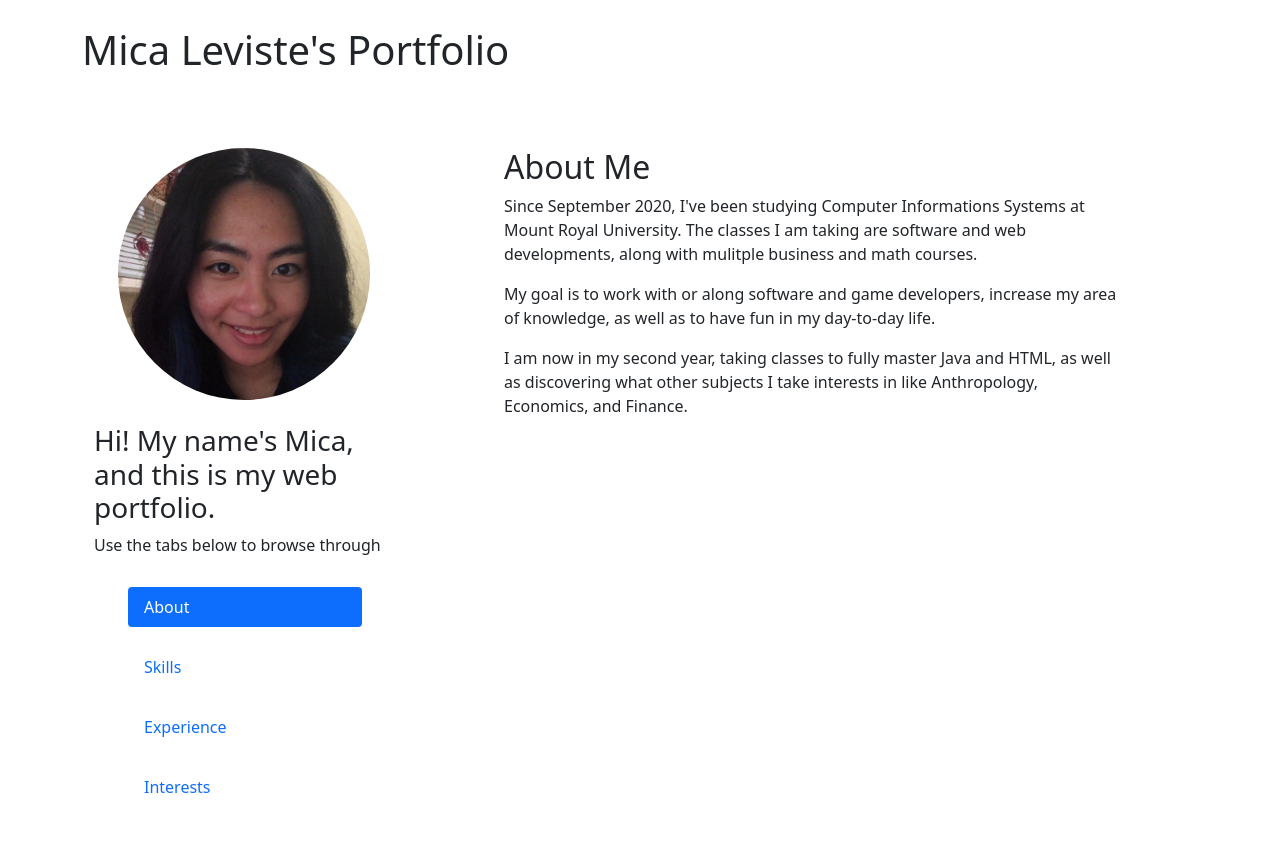
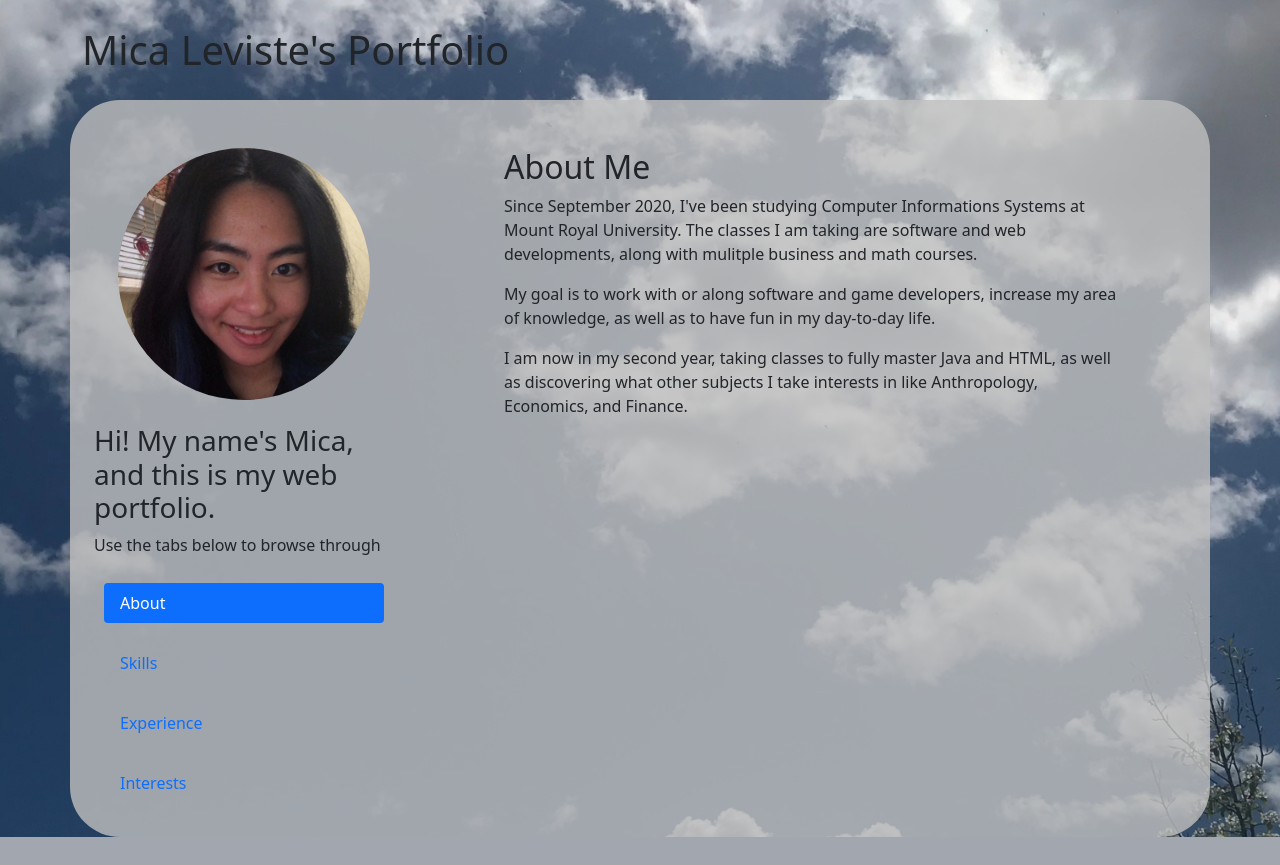
Before and after one commit to micalev/COMP2511-Assignment3, a PHP site: page / in a window 1280 px wide. After the commit the page ends 837 px from the top, so only its background shows below. Run offline with PHP 8.4, Linux system fonts and the light colour scheme; some libraries are stand-ins or nearby versions.

Commit message:
Insert and edit background

```diff
--- a/index.html
+++ b/index.html
@@ -24,7 +24,7 @@
             </div>
         </div>
 
-        <div class="container">
+        <div class="container background">
             <!-- Content of the website -->
             <div class="row">
                 <!--Header on the left side with navbar-->
@@ -36,7 +36,7 @@
                         Use the tabs below to browse through
                     </p>
 
-                    <div class="col p-4">
+                    <div class="col">
                         <ul class="nav nav-pills navigation" id="pills-tab" role="tablist">
                             <li class="nav-item oneline" role="presentation">
                                 <a class="nav-link active" data-bs-toggle="pill" data-bs-target="#about" aria-selected="true">About</a>
--- a/stylesheet.css
+++ b/stylesheet.css
@@ -1,3 +1,15 @@
+body {
+    background-image: url(images/backgroundpic2.jpg);
+    background-size:cover;
+    background-position: center;
+}
+
+.background {
+    justify-content: center;
+    background-color: rgb(192,192,192, 0.8);
+    border-radius: 50px;
+}
+
 #titlepage {
     height: 100px;
 }
@@ -20,7 +32,6 @@
 
 .navigation {
     list-style: none;
-    margin-top: -20px;
 }
 
 .oneline {
```
Also changed, not shown: images/backgroundpic1.jpg (added), images/backgroundpic2.jpg (added).
